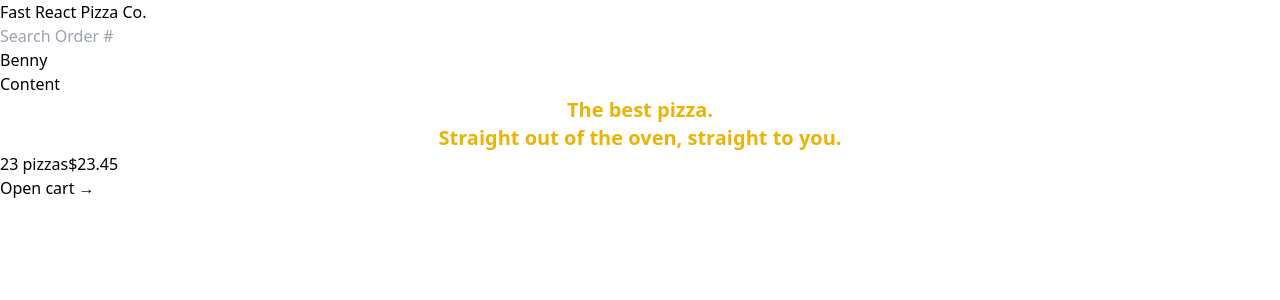
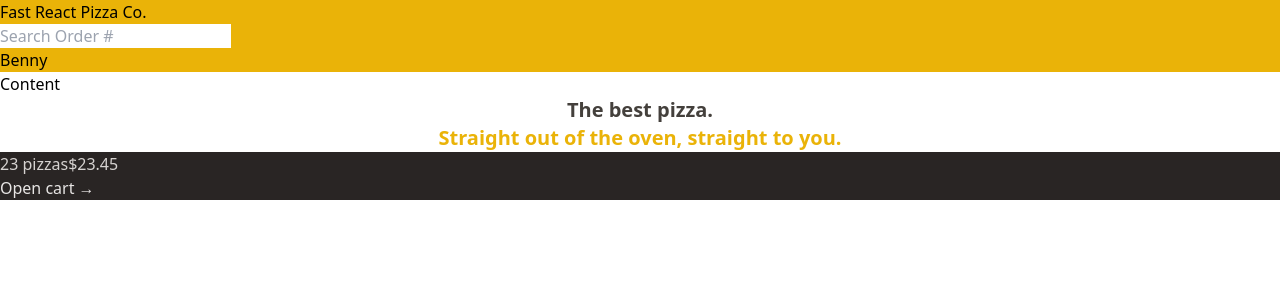
Before and after one commit to Nkusibeni23/Pizza-website, a React (Vite) app: page / in a window 1280 px wide. Shown: the top 300 px of the page. Built offline with nearby package versions, Linux system fonts and the light colour scheme.

Commit message:
Working with color

```diff
--- a/src/features/cart/CartOverview.jsx
+++ b/src/features/cart/CartOverview.jsx
@@ -1,9 +1,9 @@
-import { Link } from "react-router-dom";
+import { Link } from 'react-router-dom';
 
 function CartOverview() {
   return (
-    <div>
-      <p>
+    <div className="bg-stone-800 text-stone-200">
+      <p className="text-stone-300">
         <span>23 pizzas</span>
         <span>$23.45</span>
       </p>
--- a/src/ui/Header.jsx
+++ b/src/ui/Header.jsx
@@ -1,9 +1,9 @@
-import { Link } from "react-router-dom";
-import SearchOrder from "../features/order/SearchOrder";
+import { Link } from 'react-router-dom';
+import SearchOrder from '../features/order/SearchOrder';
 
 export default function Header() {
   return (
-    <header>
+    <header className=" bg-yellow-500">
       <Link to="/">Fast React Pizza Co.</Link>
       <SearchOrder />
       <p>Benny</p>
--- a/src/ui/Home.jsx
+++ b/src/ui/Home.jsx
@@ -1,10 +1,12 @@
 function Home() {
   return (
     <div>
-      <h1 className="text-center text-xl font-semibold text-yellow-500">
+      <h1 className="text-center text-xl font-semibold text-stone-700">
         The best pizza.
         <br />
-        Straight out of the oven, straight to you.
+        <span className="text-yellow-500">
+          Straight out of the oven, straight to you.
+        </span>
       </h1>
     </div>
   );
```
